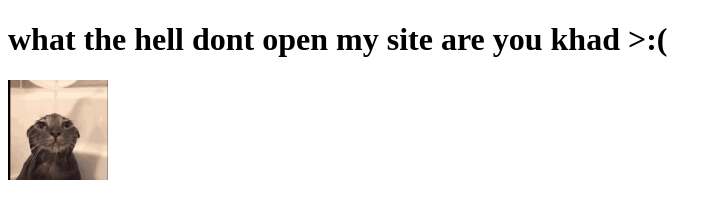
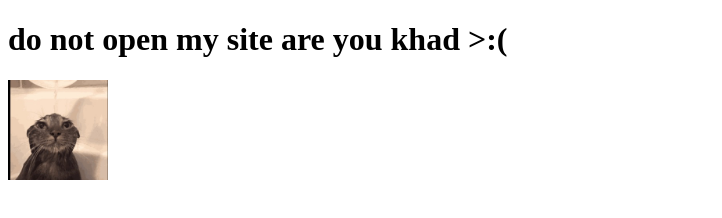
Before and after one commit to ArrasLegends/Khad, a plain HTML site: page index.html in a window 1280 px wide. Shown: the whole page, without its empty margins (0-722 px from the left). Drawn offline with Linux system fonts and the light colour scheme.

Commit message:
index.html

```diff
--- a/index.html
+++ b/index.html
@@ -4,7 +4,7 @@
     <meta charset="UTF-8">
     <meta name="viewport" content="width=device-width, initial-scale=1.0">
     <title>Khad</title>
-    <h1>what the hell dont open my site are you khad >:(</h1>
+    <h1>do not open my site are you khad >:(</h1>
     <img src="khad.jpg" alt="Khad" width=100>
   </head>
 </html>
```
